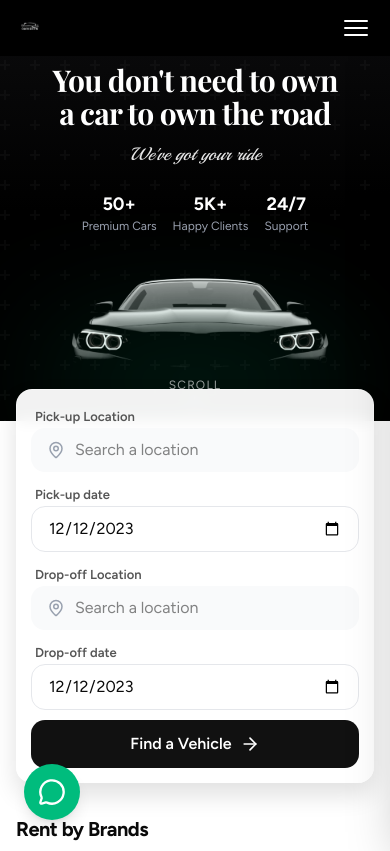
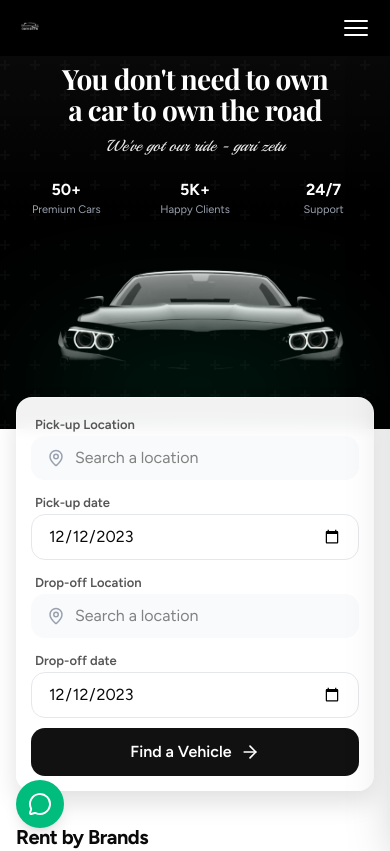
Before and after one commit to shamos13/GariZetu, a React (Vite) app in the folder FrontEnd/: page / in a window 390 px wide. Shown: the top 851 px of the page. Built offline with nearby package versions, Linux system fonts and the light colour scheme.

Commit message:
Mobile responsiveness

```diff
--- a/FrontEnd/src/components/HeroSection.tsx
+++ b/FrontEnd/src/components/HeroSection.tsx
@@ -20,7 +20,7 @@ export function HeroSection() {
     };
 
     return (
-        <section className="relative flex min-h-[42vh] flex-col items-center justify-start overflow-hidden bg-black pb-0 pt-16 md:min-h-[52vh] md:pt-24">
+        <section className="relative flex min-h-[48vh] flex-col items-center justify-start overflow-hidden bg-black pb-0 pt-16 sm:min-h-[52vh] md:min-h-[56vh] md:pt-24">
             {/* Animated Background Gradient */}
             <div className="absolute inset-0 bg-gradient-to-b from-zinc-900/50 via-transparent to-black/50" />
 
@@ -34,24 +34,24 @@ export function HeroSection() {
 
             {/* Main Content */}
             <div
-                className={`z-10 text-center space-y-2.5 px-4 max-w-4xl transition-all duration-1000 ${
+                className={`z-10 max-w-4xl px-2 text-center space-y-2 transition-all duration-1000 sm:px-4 ${
                     isLoaded ? "opacity-100 translate-y-0" : "opacity-0 translate-y-8"
                 }`}
             >
-                <h1 className="text-3xl md:text-4xl lg:text-[2.9rem] font-serif font-bold text-white leading-[1.1] tracking-tight text-balance">
+                <h1 className="text-[1.75rem] sm:text-3xl md:text-4xl lg:text-[2.9rem] font-serif font-bold text-white leading-[1.1] tracking-tight text-balance">
                     You don't need to own a car to own the road
                 </h1>
                 <p
-                    className={`text-lg md:text-2xl lg:text-[1.75rem] font-script text-white italic opacity-90 transition-all duration-1000 delay-200 ${
+                    className={`text-base sm:text-xl md:text-2xl lg:text-[1.75rem] font-script text-white italic opacity-90 transition-all duration-1000 delay-200 ${
                         isLoaded ? "opacity-90 translate-y-0" : "opacity-0 translate-y-4"
                     }`}
                 >
-                    We've got your ride
+                    We've got our ride - gari zetu
                 </p>
 
                 {/* Stats Bar */}
                 <div
-                    className={`flex items-center justify-center gap-4 md:gap-6 pt-3 transition-all duration-1000 delay-500 ${
+                    className={`grid grid-cols-3 gap-3 pt-3 transition-all duration-1000 delay-500 sm:flex sm:items-center sm:justify-center sm:gap-6 ${
                         isLoaded ? "opacity-100 translate-y-0" : "opacity-0 translate-y-4"
                     }`}
                 >
@@ -61,8 +61,8 @@ export function HeroSection() {
                         { value: "24/7", label: "Support" },
                         ].map((stat, i) => (
                         <div key={i} className="text-center">
-                            <p className="text-lg md:text-xl font-bold text-white">{stat.value}</p>
-                            <p className="text-xs md:text-sm text-gray-400">{stat.label}</p>
+                            <p className="text-base sm:text-lg md:text-xl font-bold text-white">{stat.value}</p>
+                            <p className="text-[11px] sm:text-xs md:text-sm text-gray-400">{stat.label}</p>
                         </div>
                     ))}
                 </div>
@@ -70,14 +70,14 @@ export function HeroSection() {
 
             {/* Car Image with Animation */}
             <div
-                className={`relative mt-[-8px] flex w-full max-w-3xl flex-grow justify-center px-1 md:mt-[-14px] transition-all duration-1000 delay-300 ${
+                className={`relative mt-[-6px] flex w-full max-w-3xl flex-grow justify-center px-1 md:mt-[-14px] transition-all duration-1000 delay-300 ${
                     isLoaded ? "opacity-100 translate-y-0" : "opacity-0 translate-y-12"
                 }`}
             >
                 <img
                     src="/src/assets/car_traced.png"
                     alt="GariZetu Car"
-                    className="relative z-0 w-[108%] max-w-none object-contain pointer-events-none select-none drop-shadow-2xl md:w-[118%]"
+                    className="relative z-0 w-[120%] max-w-none object-contain pointer-events-none select-none drop-shadow-2xl sm:w-[112%] md:w-[118%]"
                 />
 
                 {/* Glow Effect */}
@@ -87,7 +87,7 @@ export function HeroSection() {
             {/* Scroll Indicator */}
             <button
                 onClick={scrollToContent}
-                className={`absolute bottom-2 left-1/2 -translate-x-1/2 z-20 flex flex-col items-center gap-1 text-white/60 hover:text-white transition-all cursor-pointer group ${
+                className={`absolute bottom-2 left-1/2 z-20 hidden -translate-x-1/2 flex-col items-center gap-1 text-white/60 transition-all cursor-pointer group hover:text-white sm:flex ${
                     isLoaded ? "opacity-100" : "opacity-0"
                 }`}
                 aria-label="Scroll down"
--- a/FrontEnd/src/components/WhatsAppButton.tsx
+++ b/FrontEnd/src/components/WhatsAppButton.tsx
@@ -17,7 +17,7 @@ export function WhatsAppButton({
             href={whatsappUrl}
             target="_blank"
             rel="noopener noreferrer"
-            className="fixed bottom-6 left-6 z-50 group"
+            className="group fixed bottom-4 left-4 z-50 sm:bottom-6 sm:left-6"
             aria-label="Chat on WhatsApp"
         >
             {/* Pulse Animation */}
@@ -25,8 +25,8 @@ export function WhatsAppButton({
 
             {/* Button */}
             <div className="relative flex items-center gap-3">
-                <div className="w-14 h-14 bg-emerald-500 rounded-full shadow-lg flex items-center justify-center group-hover:scale-110 transition-transform">
-                    <MessageCircle className="w-7 h-7 text-white" />
+                <div className="flex h-12 w-12 items-center justify-center rounded-full bg-emerald-500 shadow-lg transition-transform group-hover:scale-110 sm:h-14 sm:w-14">
+                    <MessageCircle className="h-6 w-6 text-white sm:h-7 sm:w-7" />
                 </div>
 
                 {/* Tooltip */}
--- a/FrontEnd/src/pages/VehiclesPage.tsx
+++ b/FrontEnd/src/pages/VehiclesPage.tsx
@@ -264,6 +264,17 @@ export default function VehiclesPage() {
         }
     }, [currentPage, totalPages]);
 
+    useEffect(() => {
+        if (!showFilters) return;
+
+        const previousOverflow = document.body.style.overflow;
+        document.body.style.overflow = "hidden";
+
+        return () => {
+            document.body.style.overflow = previousOverflow;
+        };
+    }, [showFilters]);
+
     const pagedCars = useMemo(() => {
         const start = (currentPage - 1) * CARS_PER_PAGE;
         return filteredCars.slice(start, start + CARS_PER_PAGE);
@@ -294,6 +305,7 @@ export default function VehiclesPage() {
         setSelectedBrands([]);
         setSortBy("recommended");
         setCurrentPage(1);
+        setShowFilters(false);
         setSearchParams({});
     };
 
@@ -312,17 +324,17 @@ export default function VehiclesPage() {
             <main className="layout-container pb-10 pt-20 md:pt-24">
                 <header className="mb-6 flex flex-col gap-4 md:flex-row md:items-end md:justify-between">
                     <div>
-                        <h1 className="font-serif text-4xl text-zinc-900 md:text-5xl">Our Fleet</h1>
+                        <h1 className="font-serif text-3xl text-zinc-900 sm:text-4xl md:text-5xl">Our Fleet</h1>
                         <p className="mt-2 text-sm text-zinc-600">
                             Explore our premium collection of luxury vehicles.
                         </p>
                     </div>
 
-                    <div className="flex items-center gap-3">
+                    <div className="flex flex-col gap-3 sm:flex-row sm:items-center">
                         <button
                             type="button"
                             onClick={() => setShowFilters((current) => !current)}
-                            className="inline-flex items-center gap-2 rounded-xl border border-zinc-300 bg-white px-4 py-2 text-sm font-medium text-zinc-700 transition-colors hover:bg-zinc-50 lg:hidden"
+                            className="inline-flex w-full items-center justify-center gap-2 rounded-xl border border-zinc-300 bg-white px-4 py-2 text-sm font-medium text-zinc-700 transition-colors hover:bg-zinc-50 sm:w-auto lg:hidden"
                         >
                             <SlidersHorizontal className="h-4 w-4" />
                             Filters
@@ -333,7 +345,7 @@ export default function VehiclesPage() {
                             )}
                         </button>
 
-                        <div className="inline-flex items-center gap-2 rounded-xl border border-zinc-300 bg-white px-3 py-2">
+                        <div className="inline-flex w-full items-center justify-between gap-2 rounded-xl border border-zinc-300 bg-white px-3 py-2 sm:w-auto">
                             <span className="text-xs font-medium uppercase tracking-wide text-zinc-500">
                                 Sort by:
                             </span>
@@ -361,8 +373,31 @@ export default function VehiclesPage() {
                     </div>
                 )}
 
+                {showFilters && (
+                    <button
+                        type="button"
+                        aria-label="Close filters"
+                        className="fixed inset-0 z-30 bg-black/45 backdrop-blur-sm lg:hidden"
+                        onClick={() => setShowFilters(false)}
+                    />
+                )}
+
                 <section className="grid gap-6 lg:grid-cols-[270px_minmax(0,1fr)]">
-                    <aside className={`${showFilters ? "block" : "hidden lg:block"} space-y-4`}>
+                    <aside
+                        className={`fixed inset-y-0 left-0 z-40 w-[88vw] max-w-xs space-y-4 overflow-y-auto border-r border-zinc-200 bg-zinc-100 p-4 shadow-xl transition-transform duration-300 lg:static lg:z-auto lg:w-auto lg:max-w-none lg:translate-x-0 lg:border-r-0 lg:bg-transparent lg:p-0 lg:shadow-none ${
+                            showFilters ? "translate-x-0" : "-translate-x-full lg:translate-x-0"
+                        }`}
+                    >
+                        <div className="flex items-center justify-between lg:hidden">
+                            <p className="text-base font-semibold text-zinc-900">Filters</p>
+                            <button
+                                type="button"
+                                onClick={() => setShowFilters(false)}
+                                className="inline-flex h-8 w-8 items-center justify-center rounded-full border border-zinc-300 bg-white text-zinc-700"
+                            >
+                                <X className="h-4 w-4" />
+                            </button>
+                        </div>
                         <FilterCard
                             title="Price Range (Daily)"
                             action={
@@ -529,6 +564,16 @@ export default function VehiclesPage() {
                                 </div>
                             </div>
                         </FilterCard>
+
+                        <div className="pb-2 lg:hidden">
+                            <button
+                                type="button"
+                                onClick={() => setShowFilters(false)}
+                                className="inline-flex h-10 w-full items-center justify-center rounded-xl bg-black text-sm font-medium text-white"
+                            >
+                                View Results
+                            </button>
+                        </div>
                     </aside>
 
                     <div className="space-y-4">
```
